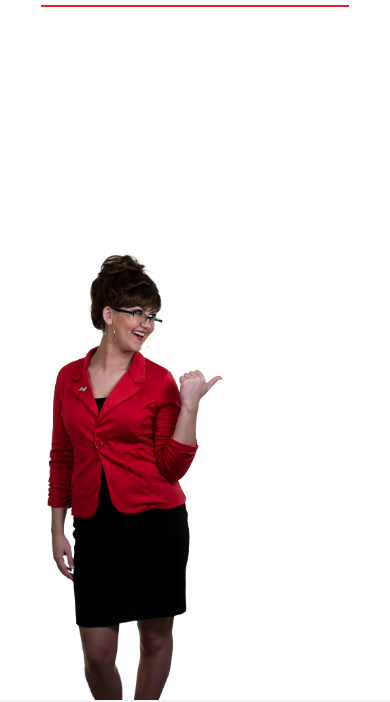
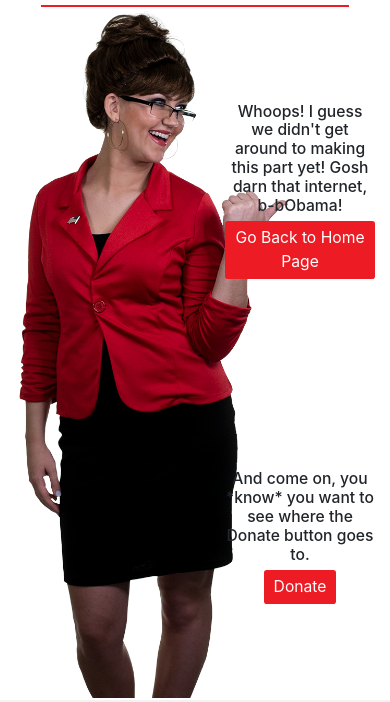
Before and after one commit to njmnbb/Sarah-Palin-2020, a plain HTML site: page 404.html in a window 390 px wide. Shown: the part 144-846 px from the top of the page. Drawn offline with nearby package versions, Linux system fonts and the light colour scheme.

Commit message:
Finished up 404 page

```diff
--- a/404.html
+++ b/404.html
@@ -30,9 +30,25 @@
 
         <div class='container error-page-container d-flex flex-column align-items-center'>
             <h1 class='display-3 content-title text-center mx-auto'>WHOOPSIE DOOPSIE!</h1>
-            <div class='row flex-grow-1 w-100' style='max-height: 100%; height: 100px;'>
-                <div class='col-8 d-flex flex-column justify-content-end' style='max-height: 100%; height: 100%;'>
-                    <img src='images/Sarah Palin-31.png' class=' error-page-image'/>
+            <div class='row no-gutters flex-grow-1 w-100 justify-content-between justify-content-lg-center' style='max-height: 100%; height: 100px;'>
+                <div class='col-3 col-lg-5 d-flex' style='max-height: 100%; height: 100%;'>
+                    <img src='images/Sarah Palin-31-cropped.png' class='error-page-image'/>
+                </div>
+                <div class='col-5 d-flex flex-column justify-content-around'>
+                    <div class='text-center '>
+                        <h1 class='error-page-message'>Whoops! I guess we didn't get around to making this part yet! Gosh darn that internet, b-bObama!</h1>
+                        <button class='btn error-page-button '>
+                            <a href='index.html' class='error-page-link '>Go Back to Home Page</a>
+                        </button>
+                    </div>
+
+                    <div class='text-center'>
+                        <h1 class='error-page-message'>And come on, you *know* you want to see where the Donate button goes to.</h1>
+                        <button class='btn error-page-button'>
+                            <a href='index.html' class='error-page-link'>Donate</a>
+                        </button>
+                    </div>
+
                 </div>
             </div>
 
--- a/css/style.css
+++ b/css/style.css
@@ -195,11 +195,6 @@
     background-color: white;
     border: 1px rgb(202, 202, 202) solid;
     border-radius: 4px;
-    /* padding-top: 20px; */
-
-    /* -webkit-box-shadow: 0px 4px 15px 0px rgba(0,0,0,0.75);
-    -moz-box-shadow: 0px 4px 15px 0px rgba(0,0,0,0.75);
-    box-shadow: 0px 4px 15px 0px rgba(0,0,0,0.75); */
 }
 
 .arrow {
@@ -246,7 +241,6 @@
 }
 
 .carousel-inner {
-    /* margin: auto 0 auto 0; */
     margin: 20px 0 50px 0;
 }
 
@@ -288,13 +282,9 @@
     max-height: 100%;
     /* height: 100%; */
     min-height: 200px;
-    width: 100%;
+    /* width: 100%;  */
     object-fit: contain;
     transform: scaleX(-1);
-}
-
-.error-page-message {
-    margin: auto 0 auto 0;
 }
 
 .error-page-button, .donate-button {
@@ -366,7 +356,6 @@
     height: 100%;
     background-color: black;
     margin-left: auto;
-    /* border-right: 50% solid black; */
 }
 
 .footer a {
@@ -402,10 +391,6 @@
         min-height: 500px;
         height: calc(100vh - var(--navbar-height-mobile));
         max-height: calc(100vh - var(--navbar-height-mobile));
-    }
-
-    .splash-columns {
-        /* height: 50%; */
     }
 
     .hero-section-container {
@@ -495,12 +480,12 @@
         margin-top: var(--navbar-height-mobile);
     }
 
-    .error-page-image {
-        /* height: 60%; */
+    .error-page-message {
+        font-size: 1.4rem;
     }
 
-    .error-page-message, .error-page-button {
-        margin: 20px 0 20px 0;
+    .error-page-link {
+        font-size: 1.4rem;
     }
 
     .donate-link {
@@ -518,19 +503,9 @@
     }
 }
 
-@media(max-width: 576px) {
-    .splash-columns {
-        /* height: 50%; */
-    }
-}
-
 @media(max-width: 1200px) {
     html {
         font-size: 0.7rem;
-    }
-
-    .splash-section-fluid-container {
-        /* min-height: 100vh; */
     }
 
     .splash-section-palin {
```
Also changed, not shown: images/Sarah Palin-31-cropped.png (added).
